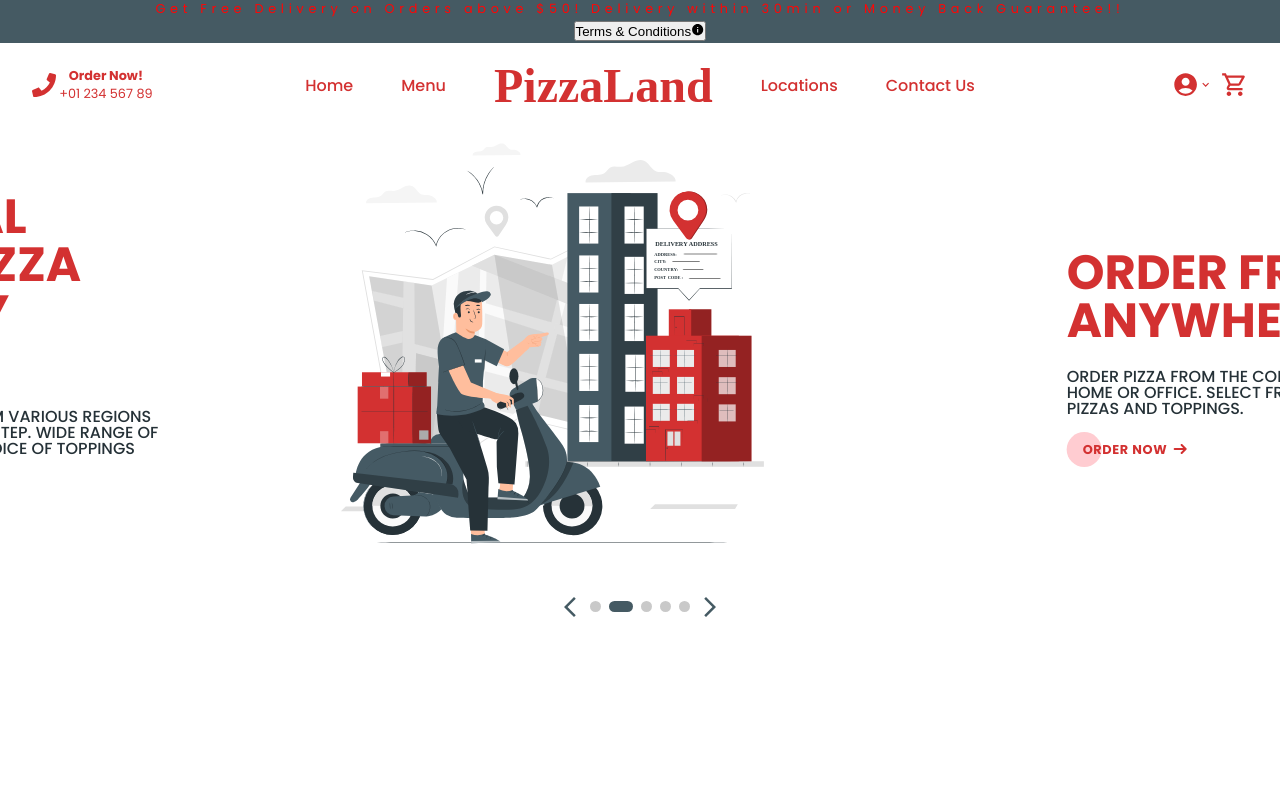
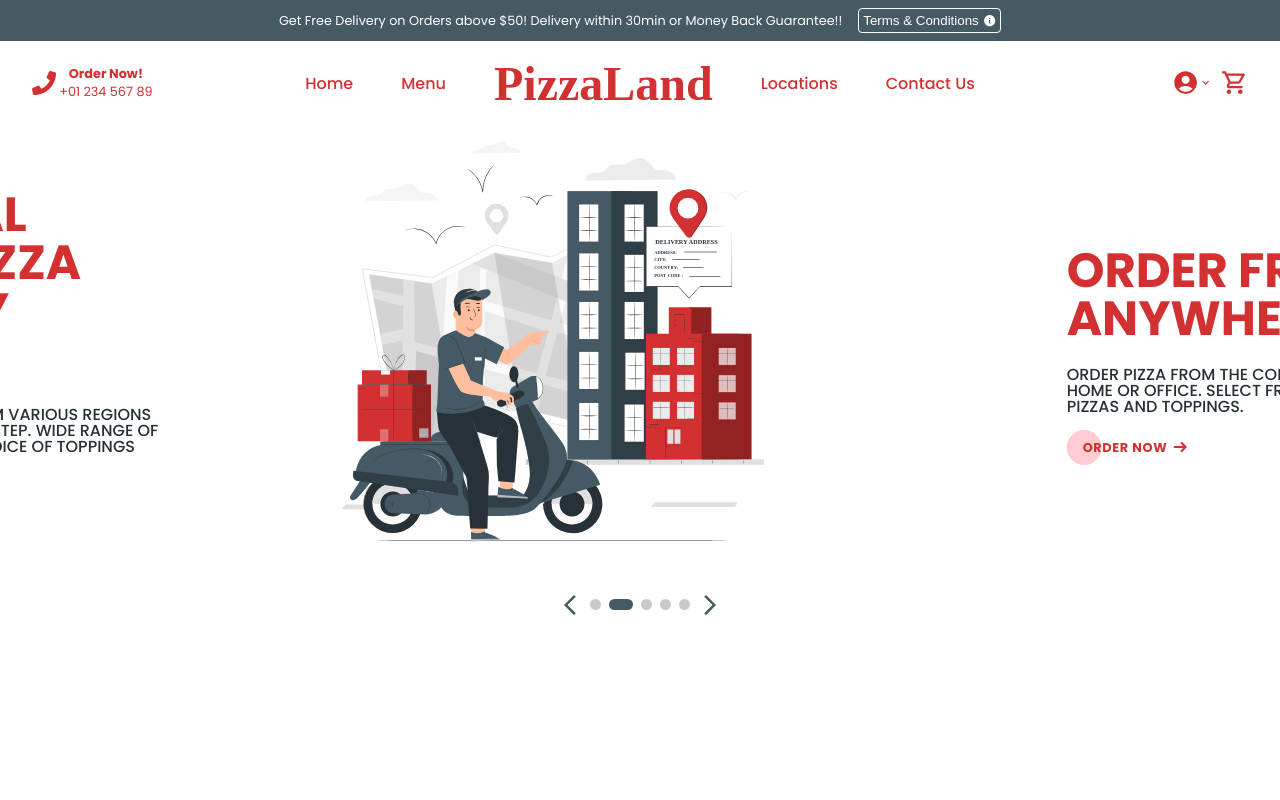
Before and after one commit to zeetaen1989/pizza-delivery, a Next.js app: page / in a window 1280 px wide. Shown: the top 800 px of the page. Built offline with nearby package versions, Linux system fonts and the light colour scheme; no server answers; the database is empty; a web font is replaced by a local one.

Commit message:
style: modal markup styled

```diff
--- a/components/elements/Announcement/Announcement.module.scss
+++ b/components/elements/Announcement/Announcement.module.scss
@@ -2,28 +2,92 @@
 
 .container {
   background-color: a.$secondary-clr-2;
-  text-align: center;
+  justify-content: center;
+  align-items: center;
+  display: flex;
+  gap: 1rem;
+  padding: 0.5rem 0rem;
 
   p {
-    color: a.$primary-clr-3;
+    color: a.$primary-clr;
     font-size: a.$small-fs;
-    animation: text 3s 0.15s ease-in-out infinite;
   }
 
-  @keyframes text {
-    0% {
-      color: a.$primary-clr-4;
-      letter-spacing: 0.3rem;
+  .btn {
+    color: a.$primary-clr;
+    background-color: transparent;
+    border: 1px solid a.$primary-clr;
+    border-radius: 0.25rem;
+    cursor: pointer;
+    transition: all 0.3s ease;
+    padding: 0.25rem;
+    display: flex;
+    align-items: center;
+    gap: 0.25rem;
+
+    &:hover {
+      background-color: a.$primary-clr;
+      color: a.$secondary-clr-2;
+      text-decoration: none;
+      padding: 0.25rem;
     }
+  }
 
-    50% {
-      color: a.$secondary-clr;
-      letter-spacing: 0.1rem;
-    }
+  .modal__container {
+    background-color: black;
+    position: fixed;
+    z-index: 1;
+    left: 50%;
+    top: 50%;
+    transform: translate(-50%, -50%);
+    display: flex;
 
-    100% {
-      color: black;
-      letter-spacing: 0.3rem;
+    .modal {
+      // position: fixed;
+      // z-index: 1;
+      // left: 50%;
+      // top: 50%;
+      // transform: translate(-50%, -50%);
+      margin: auto;
+      max-width: 30rem;
+      background-color: a.$secondary-clr-3;
+      border-radius: 0.5rem;
+
+      .conditions {
+        padding: 1rem 2.5rem;
+
+        h1 {
+          text-align: center;
+          color: a.$primary-clr-4;
+          text-decoration: underline;
+          font-size: 1.25rem;
+        }
+
+        ul {
+          list-style-type: decimal;
+          padding: 0.25rem 0rem;
+          display: flex;
+          flex-direction: column;
+          gap: 0.25rem;
+
+          li {
+            font-size: a.$small-fs;
+            color: a.$primary-clr;
+          }
+        }
+      }
+
+      .btn__close {
+        border: none;
+        background-color: transparent;
+        gap: 0.5rem;
+        padding: 0.25rem;
+        cursor: pointer;
+        margin: 1rem 0rem 0rem;
+        position: absolute;
+        top: -1rem;
+        right: 0rem;
+      }
     }
   }
 }
```
